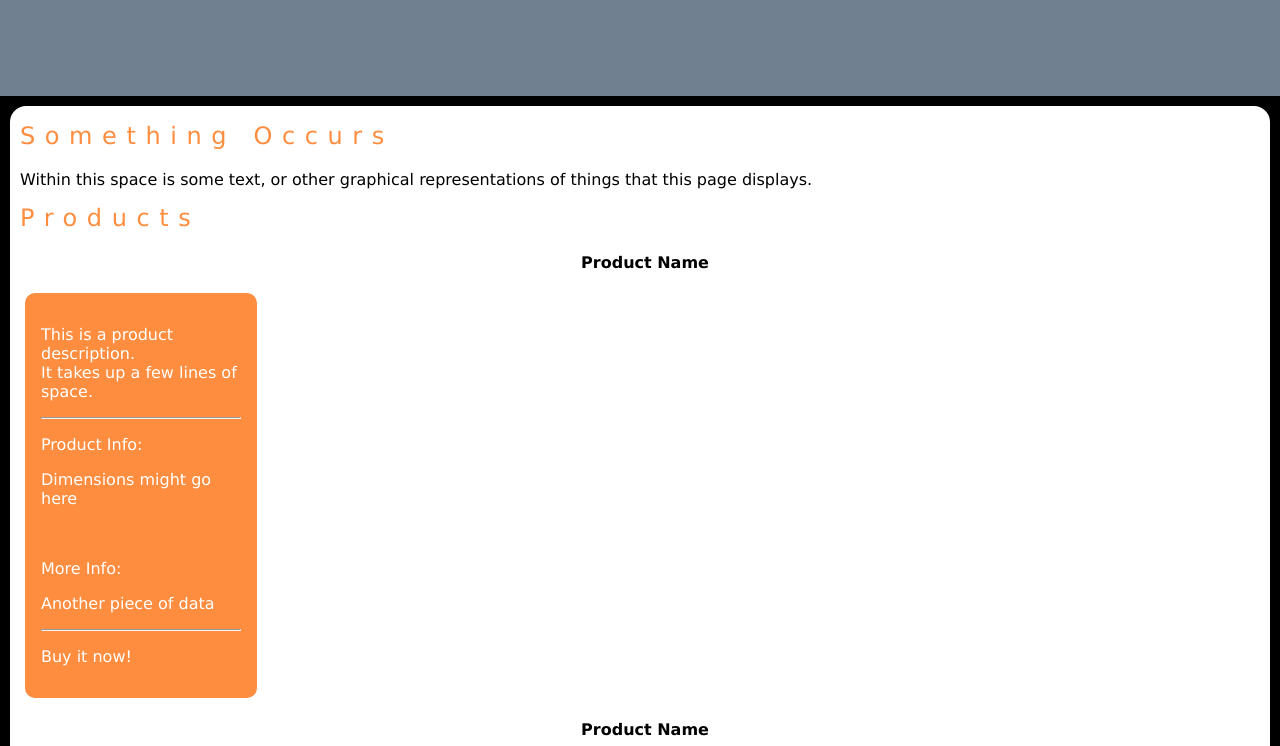
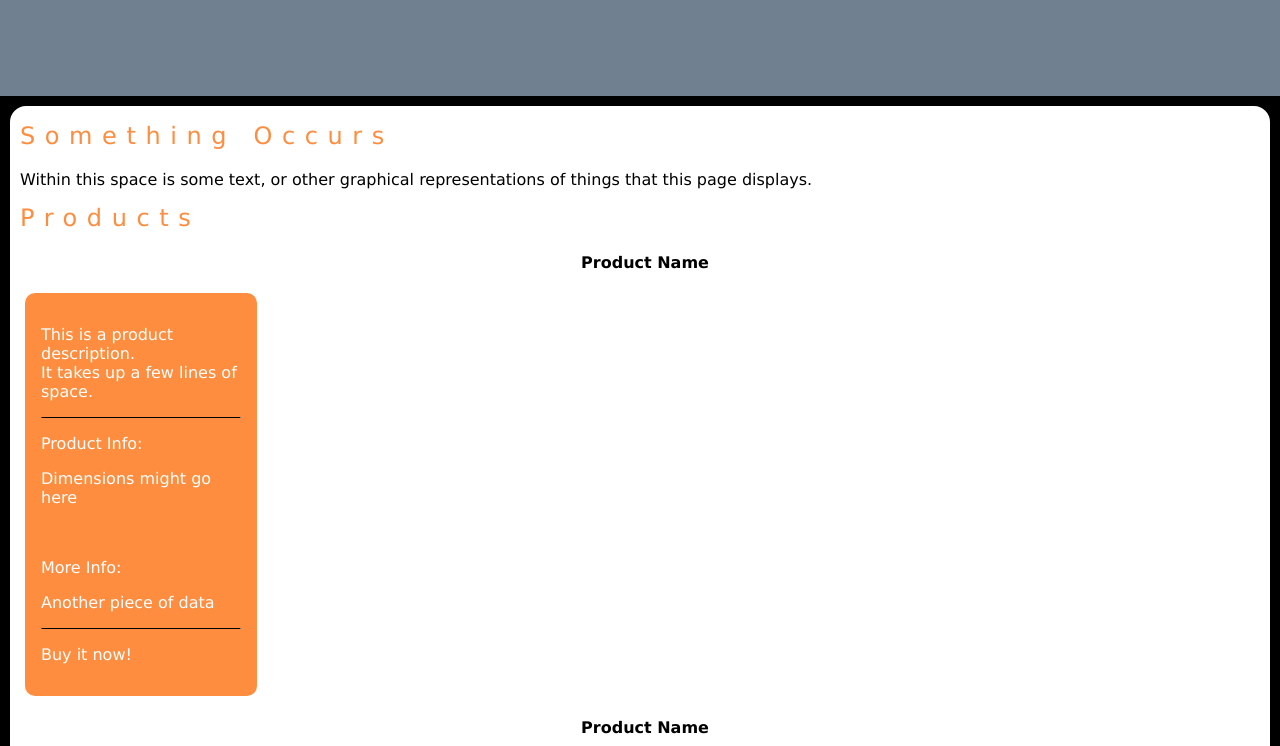
Before and after one commit to inqueblot/rock-coast-mockup, a plain HTML site: page rock-coast.html in a window 1280 px wide. Shown: the part 54-800 px from the top of the page. Drawn offline with Linux system fonts and the light colour scheme.

Commit message:
more css

```diff
--- a/rock-coast.css
+++ b/rock-coast.css
@@ -93,3 +93,8 @@
       text-align: left;
       padding-right: 25px;
   }
+
+  hr {
+      border-top: 0;
+      border-bottom: black 1px solid;
+  }
```
